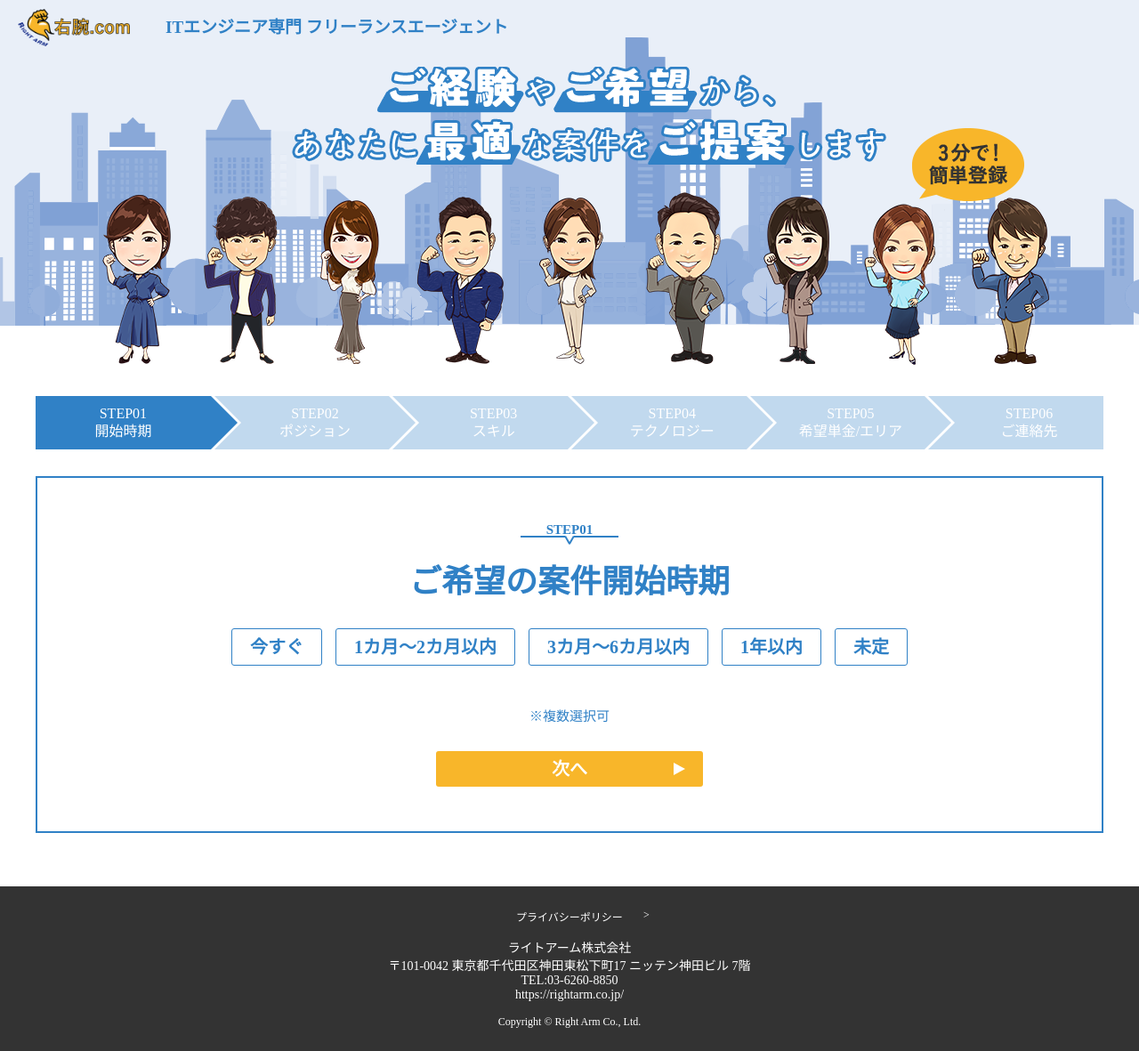
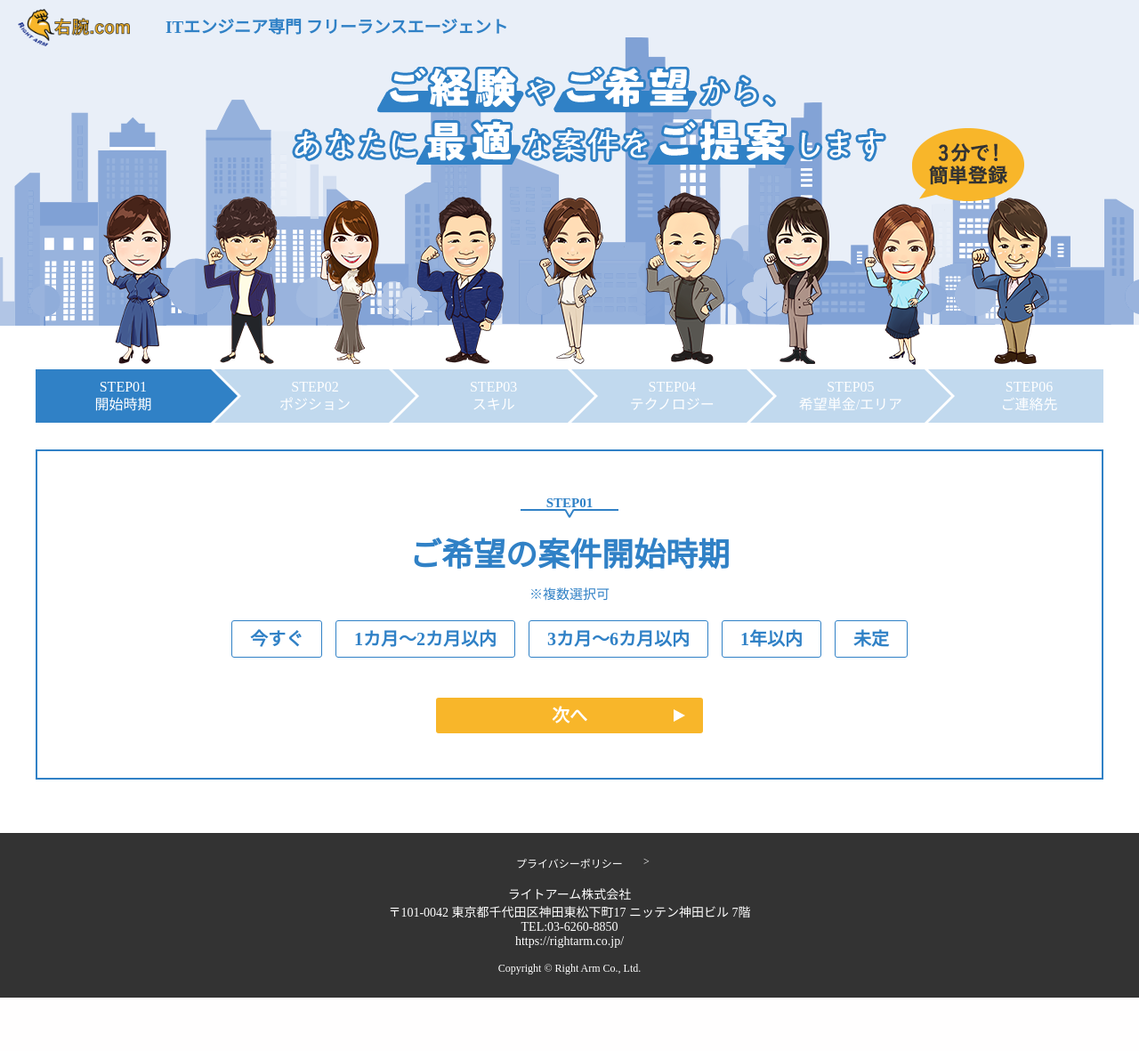
Before and after one commit to cb927/PHP-Mailer-rightarm, a PHP site: page /index.php in a window 1280 px wide. Shown: the whole page at 89% size. After the commit the page ends 1121 px from the top, so only its background shows below. Run offline with PHP 8.4, Linux system fonts and the light colour scheme; some web fonts are replaced.

Commit message:
main content reduce space

```diff
--- a/assets/css/theme.css
+++ b/assets/css/theme.css
@@ -117,7 +117,6 @@
   max-width: 1240px;
   margin: 60px auto 0;
   width: 100%;
-  padding-top: 30px;
   padding-bottom: 60px;
   padding-right: 20px;
   padding-left: 20px; }
@@ -198,11 +197,11 @@
         -ms-transform: translate(-50%, -50%);
         transform: translate(-50%, -50%); }
   main .main__content {
-    padding: 100px 0 200px;
+    padding: 30px 0 150px;
     text-align: center;
     border: 2px solid #3081C6; }
     main .main__content .content__title {
-      margin-bottom: 30px; }
+      margin-bottom: 10px; }
       main .main__content .content__title .title__top {
         margin-bottom: 20px;
         position: relative; }
@@ -326,7 +325,7 @@
           main .main__content .content__main .main__form .form__item.form__item--station .form-label {
             width: fit-content; }
     main .main__content .content__multi-text {
-      margin-bottom: 30px; }
+      margin-bottom: 20px; }
       main .main__content .content__multi-text p {
         font-size: 15px;
         color: #3081C6; }
--- a/assets/scss/_common.scss
+++ b/assets/scss/_common.scss
@@ -48,7 +48,6 @@
     max-width: 1240px;
     margin: 60px auto 0;
     width: 100%;
-    padding-top: 30px;
     padding-bottom: 60px;
     padding-right: 20px;
     padding-left: 20px;
@@ -137,11 +136,11 @@
         }
     }
     .main__content {
-        padding: 100px 0 200px;
+        padding: 30px 0 150px;
         text-align: center;
         border: 2px solid $color-blue1;
         .content__title {
-            margin-bottom: 30px;
+            margin-bottom: 10px;
             .title__top {
                 margin-bottom: 20px;
                 position: relative;
@@ -281,7 +280,7 @@
             }
         }
         .content__multi-text {
-            margin-bottom: 30px;
+            margin-bottom: 20px;
             p {
                 font-size: 15px;
                 color: #3081C6;
--- a/index.php
+++ b/index.php
@@ -84,6 +84,9 @@
                     <p class="title__top"><span>STEP01</span></p>
                     <p class="title__main">ご希望の案件開始時期</p>
                 </div>
+                <div class="content__multi-text pc">
+                    <p>※複数選択可</p>
+                </div>
                 <div class="content__main">
                     <div class="main__btns">
                         <div class="btn__line">
@@ -95,9 +98,6 @@
                         </div>
                         <div id="error-select"></div>
                     </div>
-                </div>
-                <div class="content__multi-text pc">
-                    <p>※複数選択可</p>
                 </div>
                 <div class="content__next">
                     <a href="#!" class="next__btn" id="next">次へ</a>
--- a/step2.php
+++ b/step2.php
@@ -81,6 +81,9 @@
                     <p class="title__top"><span>STEP02</span></p>
                     <p class="title__main">ご希望の職種</p>
                 </div>
+                <div class="content__multi-text pc">
+                    <p>※複数選択可</p>
+                </div>
                 <div class="content__main">
                     <div class="main__btns">
                         <div class="btn__line">
@@ -102,9 +105,6 @@
                         </div>
                         <div id="error-select"></div>
                     </div>
-                </div>
-                <div class="content__multi-text pc">
-                    <p>※複数選択可</p>
                 </div>
                 <div class="content__next">
                     <a href="#!" class="next__btn" id="next">次へ</a>
--- a/step3.php
+++ b/step3.php
@@ -81,6 +81,9 @@
                     <p class="title__top"><span>STEP03</span></p>
                     <p class="title__main">得意な言語</p>
                 </div>
+                <div class="content__multi-text pc">
+                    <p>※複数選択可</p>
+                </div>
                 <div class="content__main">
                     <div class="main__btns">
                         <div class="btn__line">
@@ -109,9 +112,6 @@
                         </div>
                         <div id="error-select"></div>
                     </div>
-                </div>
-                <div class="content__multi-text pc">
-                    <p>※複数選択可</p>
                 </div>
                 <div class="content__next">
                     <a href="#!" class="next__btn" id="next">次へ</a>
--- a/step4.php
+++ b/step4.php
@@ -81,6 +81,9 @@
                     <p class="title__top"><span>STEP04</span></p>
                     <p class="title__main">ご希望の<br class="sp">テクノロジー</p>
                 </div>
+                <div class="content__multi-text pc">
+                    <p>※複数選択可</p>
+                </div>
                 <div class="content__main">
                     <div class="main__btns">
                         <div class="btn__line">
@@ -97,9 +100,6 @@
                         </div>
                         <div id="error-select"></div>
                     </div>
-                </div>
-                <div class="content__multi-text pc">
-                    <p>※複数選択可</p>
                 </div>
                 <div class="content__next">
                     <a href="#!" class="next__btn" id="next">次へ</a>
--- a/step5.php
+++ b/step5.php
@@ -81,6 +81,9 @@
                     <p class="title__top"><span>STEP05</span></p>
                     <p class="title__main">ご希望単金と<br class="sp">最寄り駅を<br class="sp">教えてください</p>
                 </div>
+                <div class="content__multi-text pc">
+                    <p>※複数選択可</p>
+                </div>
                 <div class="content__main">
                     <div class="main__btns">
                         <div class="btn__line">
@@ -103,9 +106,6 @@
                             </div>
                         </div>
                     </div>
-                </div>
-                <div class="content__multi-text pc">
-                    <p>※複数選択可</p>
                 </div>
                 <div class="content__next">
                     <a href="#!" class="next__btn" id="next">次へ</a>
```
Also changed, not shown: 1 other file.
